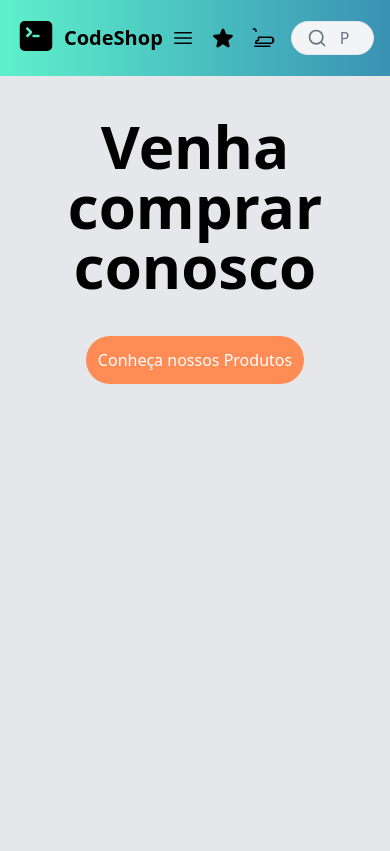
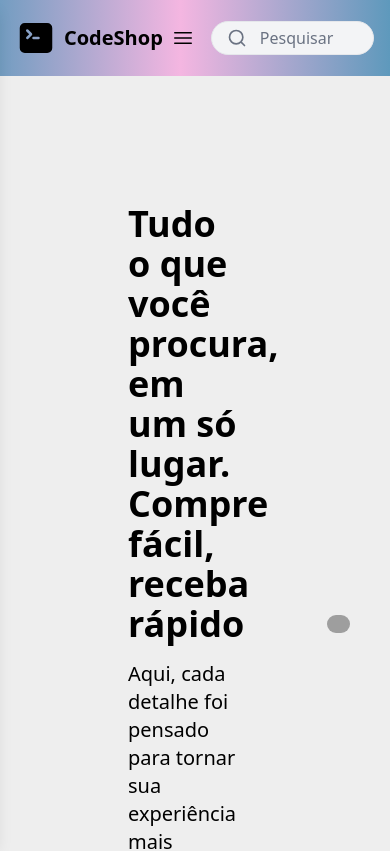
Before and after one commit to Flazao/E-commerce_Vue, a Vue app: page / in a window 390 px wide. Shown: the top 851 px of the page. Built offline with nearby package versions, Linux system fonts and the light colour scheme; grey boxes are pictures that could not be loaded.

Commit message:
Adicionando muita coisa como animações, Menu expansivel e concluindo paginas como o Home, Products

```diff
--- a/src/components/Footer.vue
+++ b/src/components/Footer.vue
@@ -1,5 +1,5 @@
 <template>
-    <footer class="bg-black p-3 bottom-0 left-0 w-full m-0 text-white text-center">
+    <footer class="bg-black p-2 bottom-0 left-0 w-full m-0 text-white text-center">
         <div class="text-bold p-2 text-md">
             <h1>Feito por Gabriel Flazao e José Fujii</h1>
             <h2>Todos os direitos reservados &copy;</h2>
--- a/src/components/Navbar.vue
+++ b/src/components/Navbar.vue
@@ -1,6 +1,6 @@
 <template>
-    <main class="bg-gradient-to-r from-[var(--cor-primaria)] to-[var(--cor-segundaria)]">
-        <div class="flex p-4">
+    <main class="animated-navbar bg-gradient-to-r from-[var(--cor-primaria)] to-[var(--cor-segundaria)]">
+        <div class="flex p-4 items-center">
             <router-link to="/" class="cursor-pointer transition-transform hover:scale-110">
                 <svg xmlns="http://www.w3.org/2000/svg" viewBox="0 0 24 24" fill="currentColor" class="size-10">
                     <path fill-rule="evenodd"
@@ -11,29 +11,14 @@
             <h1 class="p-2 text-xl font-bold">CodeShop</h1>
 
             <div class="flex items-center ml-auto space-x-4">
-                <router-link to="/menu" class="cursor-pointer transition-transform hover:scale-110">
+                <button @click="isMenuOpen = true"
+                    class="cursor-pointer transition-transform hover:scale-110 bg-transparent border-none p-0">
                     <svg xmlns="http://www.w3.org/2000/svg" fill="none" viewBox="0 0 24 24" stroke-width="1.5"
                         stroke="currentColor" class="size-6">
                         <path stroke-linecap="round" stroke-linejoin="round"
                             d="M3.75 6.75h16.5M3.75 12h16.5m-16.5 5.25h16.5" />
                     </svg>
-                </router-link>
-
-                <router-link to="/favoritos" class="cursor-pointer transition-transform hover:scale-110">
-                    <svg xmlns="http://www.w3.org/2000/svg" viewBox="0 0 24 24" fill="currentColor" class="size-6">
-                        <path fill-rule="evenodd"
-                            d="M10.788 3.21c.448-1.077 1.976-1.077 2.424 0l2.082 5.006 5.404.434c1.164.093 1.636 1.545.749 2.305l-4.117 3.527 1.257 5.273c.271 1.136-.964 2.033-1.96 1.425L12 18.354 7.373 21.18c-.996.608-2.231-.29-1.96-1.425l1.257-5.273-4.117-3.527c-.887-.76-.415-2.212.749-2.305l5.404-.434 2.082-5.005Z"
-                            clip-rule="evenodd" />
-                    </svg>
-                </router-link>
-
-                <router-link to="/carrinho" class="cursor-pointer transition-transform hover:scale-110">
-                    <svg xmlns="http://www.w3.org/2000/svg" fill="none" viewBox="0 0 24 24" stroke-width="1.5"
-                        stroke="currentColor" class="size-6">
-                        <path stroke-linecap="round" stroke-linejoin="round"
-                            d="M2.25 3h1.386c.51 0 .955.343 1.087.835l.383 1.474M7.5 14.25a3 3 0 0 0-3 3h15a3 3 0 1 0 0-6H7.5V14.25ZM21.75 12v3.75m-18 4.5h15" />
-                    </svg>
-                </router-link>
+                </button>
 
                 <div class="relative w-full max-w-md mx-auto">
                     <input type="search" placeholder="Pesquisar"
@@ -44,8 +29,36 @@
                             d="M21 21l-4.35-4.35M11 19a8 8 0 100-16 8 8 0 000 16z" />
                     </svg>
                 </div>
-
             </div>
         </div>
+
+        <div v-if="isMenuOpen" @click="isMenuOpen = false" class="fixed inset-0 bg-black/70 z-40 transition-opacity">
+        </div>
+
+        <aside :class="[
+            'fixed top-0 left-0 h-full w-64 bg-white shadow-lg z-50 transition-transform duration-300',
+            isMenuOpen ? 'translate-x-0' : '-translate-x-full'
+        ]">
+            <div class="flex flex-col h-full p-6">
+                <button @click="isMenuOpen = false" class="self-end mb-8">
+                    <svg class="w-6 h-6 text-gray-500" fill="none" stroke="currentColor" viewBox="0 0 24 24">
+                        <path stroke-linecap="round" stroke-linejoin="round" stroke-width="2"
+                            d="M6 18L18 6M6 6l12 12" />
+                    </svg>
+                </button>
+
+                <nav class="flex flex-col gap-4">
+                    <router-link to="/" class="py-2 px-4 rounded hover:bg-gray-200">Home</router-link>
+                    <router-link to="/products" class="py-2 px-4 rounded hover:bg-gray-200">Produtos</router-link>
+                    <router-link to="/carrinho" class="py-2 px-4 rounded hover:bg-gray-200">Carrinho</router-link>
+                    <router-link to="/categories" class="py-2 px-4 rounded hover:bg-gray-200">Categorias</router-link>
+                </nav>
+            </div>
+        </aside>
     </main>
 </template>
+
+<script setup>
+import { ref } from 'vue'
+const isMenuOpen = ref(false)
+</script>
--- a/src/components/ProductsCards.vue
+++ b/src/components/ProductsCards.vue
@@ -1,12 +1,19 @@
 <template>
-    <div class="bg-gradient-to-b from-[var(--cor-primaria)] via-emerald-400 to-[var(--cor-segundaria)] rounded-lg p-2 w-auto transition-transform duration-300 hover:scale-105 hover:shadow-lg">
-        <div class="rounded-lg p-2 text-black shadow-md bg-gray-100 hover:bg-gray-300 hover:shadow-xl min-h-70 flex flex-col justify-center">
-            <img v-if="product.image" :src="product.image" :alt="product.title" class="mx-auto mb-2 w-30 h-30 object-cover rounded-full"></img>
-            <h2 class="text-center capitalize font-bold text-lg">{{ product.title }}</h2>
-            <p v-if="product.price" class="text-center text-sm uppercase text-gray-600"><strong class="text-black/70">R$</strong> {{ product.price }}</p>
-            <p v-if="product.category" class="text-center text-xs text-gray-500"><strong class="text-black/70">Categoria:</strong> {{ product.category }}</p>
+    <router-link :to="`/product/${product.id}`">
+        <div
+            class="bg-gradient-to-b from-[var(--cor-primaria)] via-emerald-400 to-[var(--cor-segundaria)] rounded-lg p-1 w-auto transition-transform duration-300 hover:scale-105 hover:shadow-lg cursor-pointer">
+            <div
+                class="rounded-lg p-2 text-black shadow-md bg-gray-100 hover:bg-gray-200 hover:shadow-xl min-h-70 flex flex-col justify-center">
+                <img v-if="product.image" :src="product.image" :alt="product.title"
+                    class="mx-auto mb-2 w-30 h-30 object-cover rounded-full"></img>
+                <h2 class="text-center capitalize font-bold text-lg">{{ product.title }}</h2>
+                <p v-if="product.price" class="text-center text-sm uppercase text-gray-600"><strong
+                        class="text-black/70">R$</strong> {{ product.price }}</p>
+                <p v-if="product.category" class="text-center text-xs text-gray-500"><strong
+                        class="text-black/70">Categoria:</strong> {{ product.category }}</p>
+            </div>
         </div>
-    </div>
+    </router-link>
 </template>
 
 <script setup>
--- a/src/routes/index.js
+++ b/src/routes/index.js
@@ -2,9 +2,8 @@ import { createRouter, createWebHistory } from 'vue-router'
 
 import HomeView from '../views/HomeView.vue'
 import ProductsView from '../views/ProductsView.vue'
-import MenuView from '../views/MenuView.vue'
-import FavoritosView from '../views/FavoritosView.vue'
 import CarrinhoView from '../views/CarrinhoView.vue'
+import ProductDetail from '../views/ProductDetailView.vue'
 
 const routes = [
   {
@@ -18,20 +17,15 @@ const routes = [
     component: ProductsView
   },
   {
-    path: '/menu',
-    name: 'Menu',
-    component: MenuView
-  },
-  {
-    path: '/favoritos',
-    name: 'favoritos',
-    component: FavoritosView
-  },
-  {
     path: '/carrinho',
     name: 'carrinho',
     component: CarrinhoView
-  }
+  },
+  {
+    path: '/product/:id',
+    name: 'productdetail',
+    component: ProductDetail
+  },
 
 ]
 
--- a/src/style.css
+++ b/src/style.css
@@ -10,3 +10,20 @@
   --cor-botoes: #FF8B55;
   --cor-botoes-hover: #FF8B55af;
 }
+
+@keyframes gradient-move {
+  0% {
+    background-position: 0% 50%;
+  }
+  50% {
+    background-position: 100% 50%;
+  }
+  100% {
+    background-position: 0% 50%;
+  }
+}
+.animated-navbar {
+  background: linear-gradient(90deg, var(--cor-primaria), var(--cor-segundaria), #F4B6E1, #3A92B3);
+  background-size: 200% 200%;
+  animation: gradient-move 8s ease-in-out infinite;
+}
--- a/src/views/FavoritosView.vue
+++ /dev/null
@@ -1,3 +0,0 @@
-<template>
-    <h1>Funcionando</h1>
-</template>
--- a/src/views/HomeView.vue
+++ b/src/views/HomeView.vue
@@ -1,8 +1,19 @@
 <template>
-    <main class="bg-gray-200 h-screen">
-        <h1 class="text-center font-bold text-6xl p-10">Venha comprar conosco</h1>
-        <div class="text-center">
-            <button class="p-3 cursor-pointer bg-[var(--cor-botoes)] text-white text-center rounded-full"><router-link to="/products">Conheça nossos Produtos</router-link></button>
+    <main class="bg-[#EEEEEE] min-h-screen">
+        <div class="flex justify-center items-center p-10">
+            <div class="p-10 m-10 w-2/3 flex flex-col">
+                <h1 class="font-bold text-4xl p-2">Tudo o que você procura, em um só lugar. Compre fácil, receba rápido</h1>
+                <p class="text-xl p-2">Aqui, cada detalhe foi pensado para tornar sua experiência mais prática, segura e prazerosa.</p>
+                <div class="p-2">
+                    <button
+                        class="p-2 cursor-pointer bg-[var(--cor-botoes)] text-white transition-all hover:scale-110 hover:bg-[var(--cor-botoes-hover)] text-center rounded-2xl"><router-link
+                            to="/products">Conheça nossos Produtos</router-link></button>
+                </div>
+            </div>
+            <div class="w-1/2">
+                <img src="../assets/img/original-ef691e8365fd7d171d7526d04bd053b0.gif" class="rounded-full transition-transform hover:scale-105" alt="Foto-home">
+            </div>
         </div>
+
     </main>
 </template>
--- a/src/views/MenuView.vue
+++ /dev/null
@@ -1,3 +0,0 @@
-<template>
-    <h1>Funcionando</h1>
-</template>
--- /dev/null
+++ b/src/views/ProductDetailView.vue
@@ -0,0 +1,5 @@
+<template>
+    <div class="bg-gray-100">
+        <h1>ola mundo</h1>
+    </div>
+</template>
--- a/src/views/ProductsView.vue
+++ b/src/views/ProductsView.vue
@@ -1,7 +1,7 @@
 <template>
     <main class="bg-gray-100 min-h-screen">
         <h1 class="text-center font-bold text-5xl p-10">Produtos</h1>
-        <div class="grid grid-cols-2 md:grid-cols-4 lg:grid-cols-6 gap-6">
+        <div class="grid grid-cols-2 md:grid-cols-4 lg:grid-cols-6 gap-6 p-3">
             <ProductsCards v-for="p in products" :key="p.id" :product="p" />
         </div>
         <div class="flex justify-center gap-4 mt-6 mb-6">
```
Also changed, not shown: 1 other file (tests, documents, lock files or other folders).
